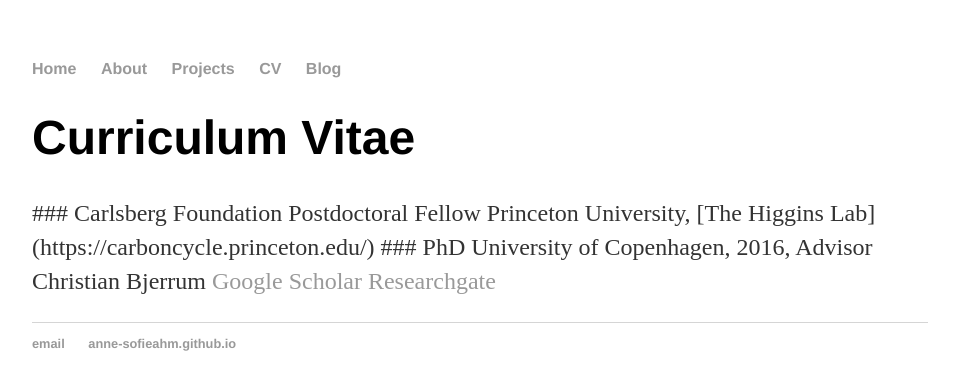
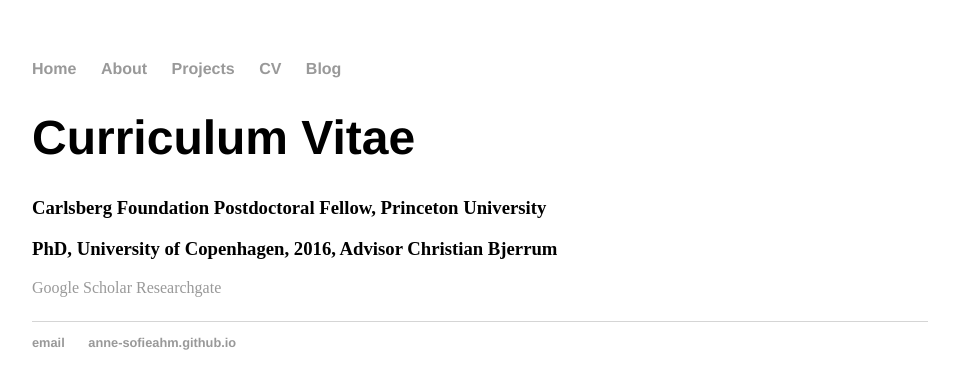
Before and after one commit to Anne-SofieAhm/Anne-SofieAhm.github.io, a Jekyll site: the page built from mycv/index.html, in a window 1280 px wide. Shown: the top 390 px of the page, without its empty margins (160-1119 px from the left). Built offline with Jekyll 4.4.1, drawn with Linux system fonts in a browser that asks for light colours.

Commit message:
Update index.html

```diff
--- a/mycv/index.html
+++ b/mycv/index.html
@@ -6,12 +6,10 @@
 <h1>{{ page.title }}</h1>
 
 <p>
-### Carlsberg Foundation Postdoctoral Fellow
-Princeton University, [The Higgins Lab](https://carboncycle.princeton.edu/)
+<h3>Carlsberg Foundation Postdoctoral Fellow,
+Princeton University </h3>
 
-### PhD
-University of Copenhagen, 2016,
-Advisor Christian Bjerrum
+<h3>PhD, University of Copenhagen, 2016, Advisor Christian Bjerrum</h3>
 
 <a href="https://scholar.google.com/citations?user=fJsyZeYAAAAJ&hl=en">Google Scholar</a>
 
```
